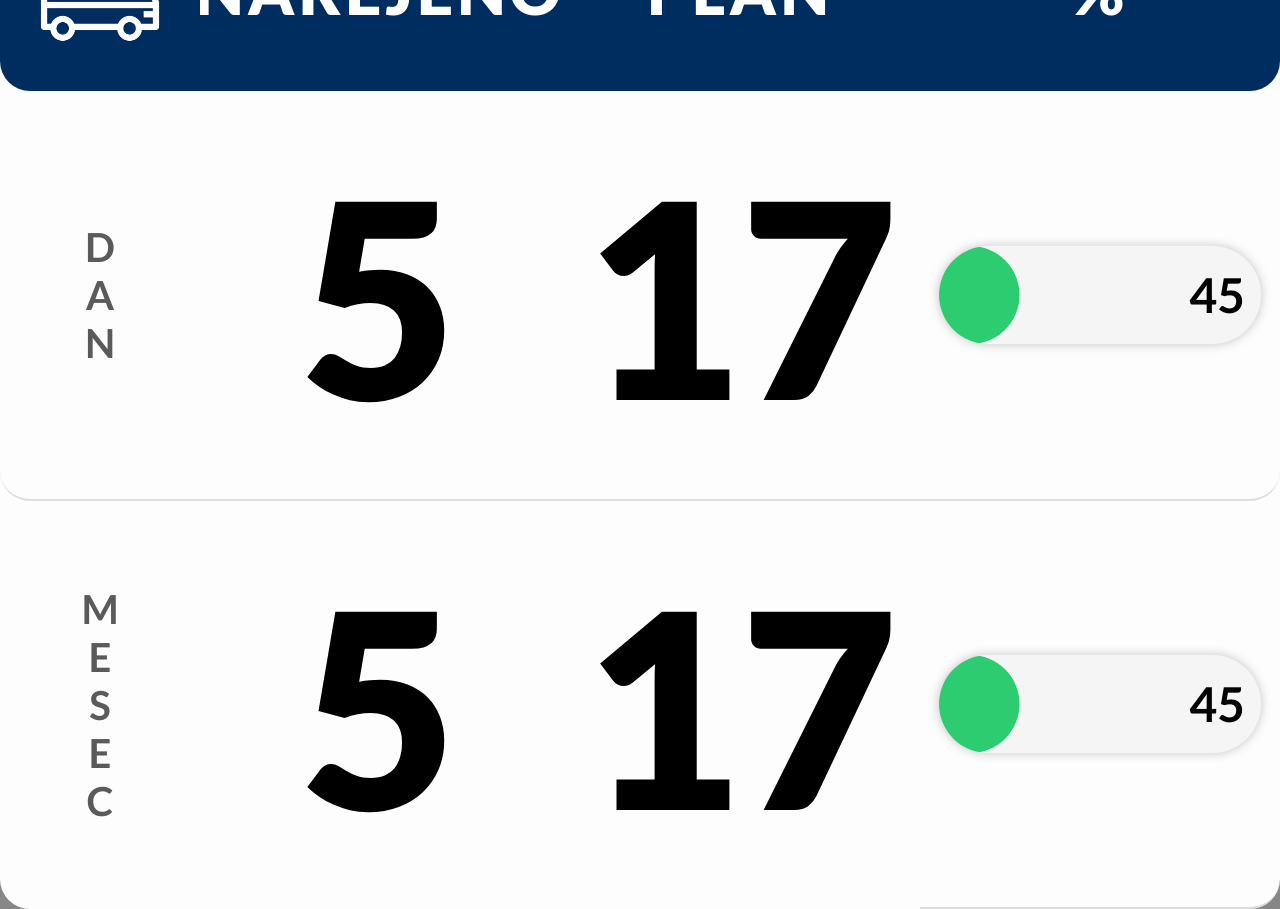
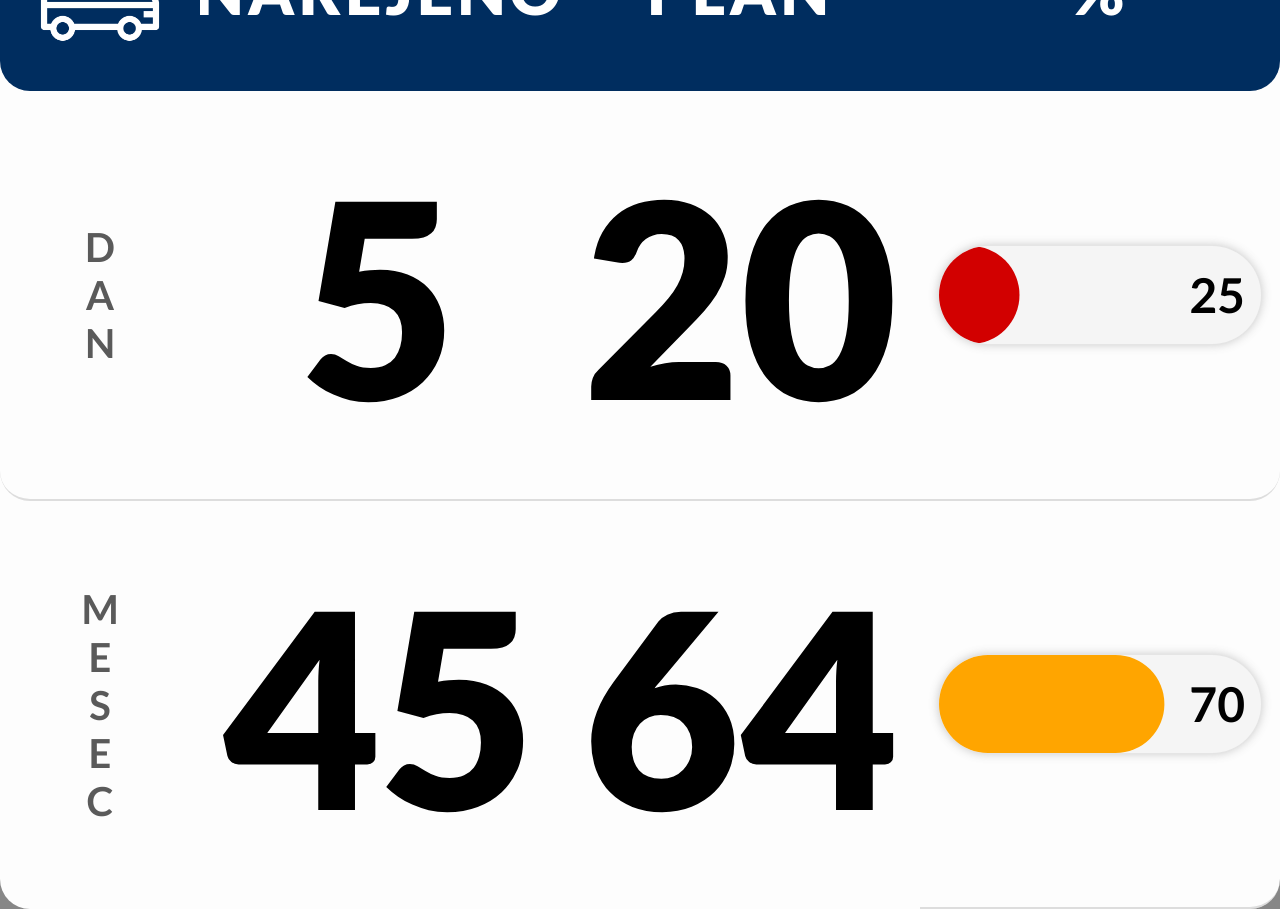
Before and after one commit to rubuz/production-counter, a React (Vite) app: page / in a window 1280 px wide. Built offline with nearby package versions, Linux system fonts and the light colour scheme.

Commit message:
logic on progress bar done

```diff
--- a/src/App.jsx
+++ b/src/App.jsx
@@ -3,6 +3,12 @@ import "./App.css";
 import Progress from "./Progress";
 
 function App() {
+  const dayDone = 5;
+  const dayPlan = 20;
+
+  const monthDone = 45;
+  const monthPlan = 64;
+
   return (
     <>
       <main>
@@ -16,14 +22,14 @@ function App() {
         </div>
         <div className="second-wrapper">
           <h2 className="grid-item second-wrapper-first">DAN</h2>
-          <p className="grid-item">5</p>
-          <p className="grid-item">17</p>
-          <Progress className="progress" />
+          <p className="grid-item">{dayDone}</p>
+          <p className="grid-item">{dayPlan}</p>
+          <Progress className="progress" done={dayDone} plan={dayPlan} />
         </div>
         <h2 className="grid-item">MESEC</h2>
-        <p className="grid-item">5</p>
-        <p className="grid-item">17</p>
-        <Progress className="progress" />
+        <p className="grid-item">{monthDone}</p>
+        <p className="grid-item">{monthPlan}</p>
+        <Progress className="progress" done={monthDone} plan={monthPlan} />
       </main>
     </>
   );
--- a/src/Progress.jsx
+++ b/src/Progress.jsx
@@ -1,12 +1,34 @@
-import React from "react";
+import React, { useState } from "react";
 import "./progress.css";
 
-const Progress = () => {
+const Progress = (props) => {
+  const [progress, setProgress] = useState(0);
+
+  const procentage = Math.round((props.done / props.plan) * 100);
+  const progressBar = -100 + procentage;
+  console.log(progressBar);
+
+  const getColor = () => {
+    if (procentage < 30) {
+      return "#d20000";
+    } else if (procentage < 80) {
+      return "#ffa500";
+    } else {
+      return "#2ecc71";
+    }
+  };
+
   return (
     <div className="progress-container">
       <div className="progress-bar">
-        <div className="progress-bar-fill"></div>
-        <span className="progress-procentage">45</span>
+        <div
+          className="progress-bar-fill"
+          style={{
+            transform: `translateX(${progressBar}%)`,
+            backgroundColor: getColor(),
+          }}
+        ></div>
+        <span className="progress-procentage">{procentage}</span>
       </div>
     </div>
   );
```
